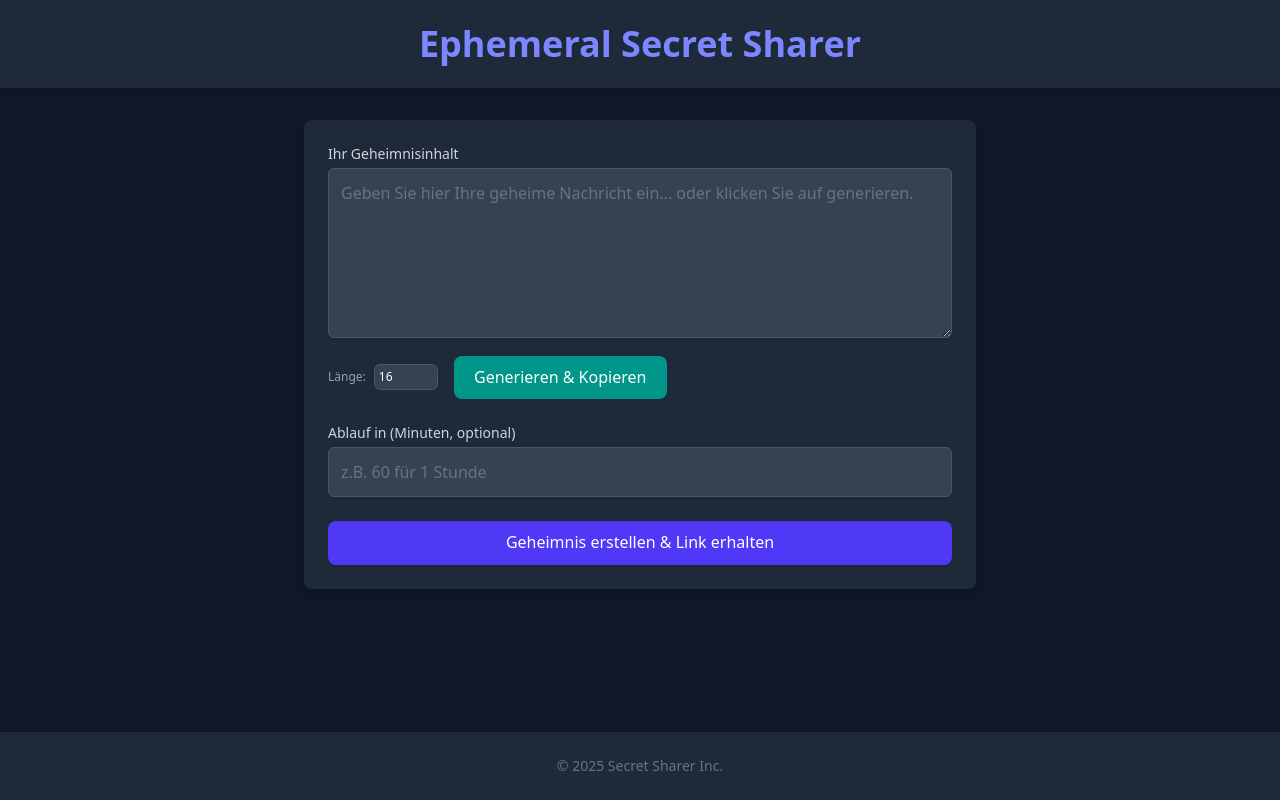
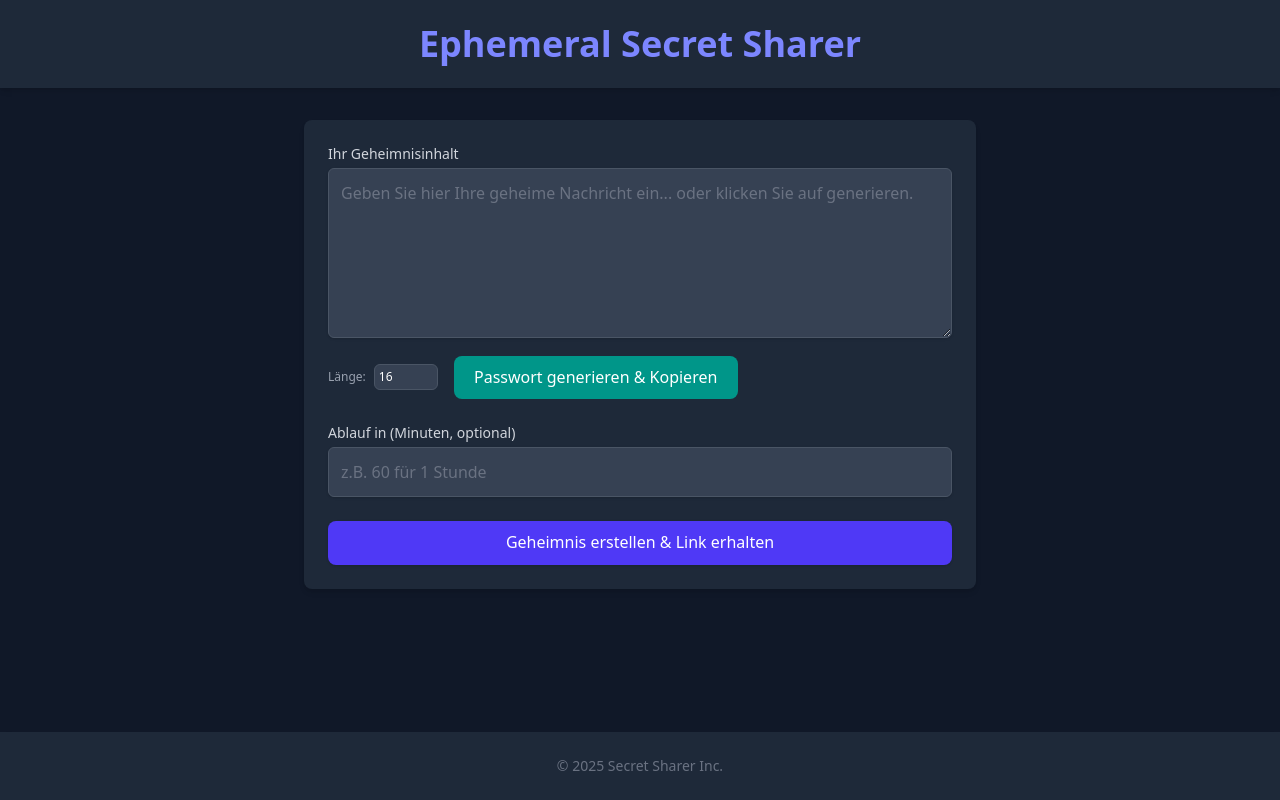
Before and after one commit to sebriede6/secretsharer, a React (Vite) app in the folder frontend/: page / in a window 1280 px wide. Built offline with nearby package versions, Linux system fonts and the light colour scheme; no server answers.

Commit message:
changed button

```diff
--- a/frontend/src/components/CreateSecretForm.tsx
+++ b/frontend/src/components/CreateSecretForm.tsx
@@ -229,7 +229,7 @@ const CreateSecretForm: React.FC<CreateSecretFormProps> = ({
             onClick={generatePassword}
             className="text-xs bg-teal-600 hover:bg-teal-700 text-white py-1.5 px-3 rounded whitespace-nowrap"
           >
-            Generieren & Kopieren
+            Passwort generieren & Kopieren
           </button>
         </div>
         {generatedPassword && (
```
